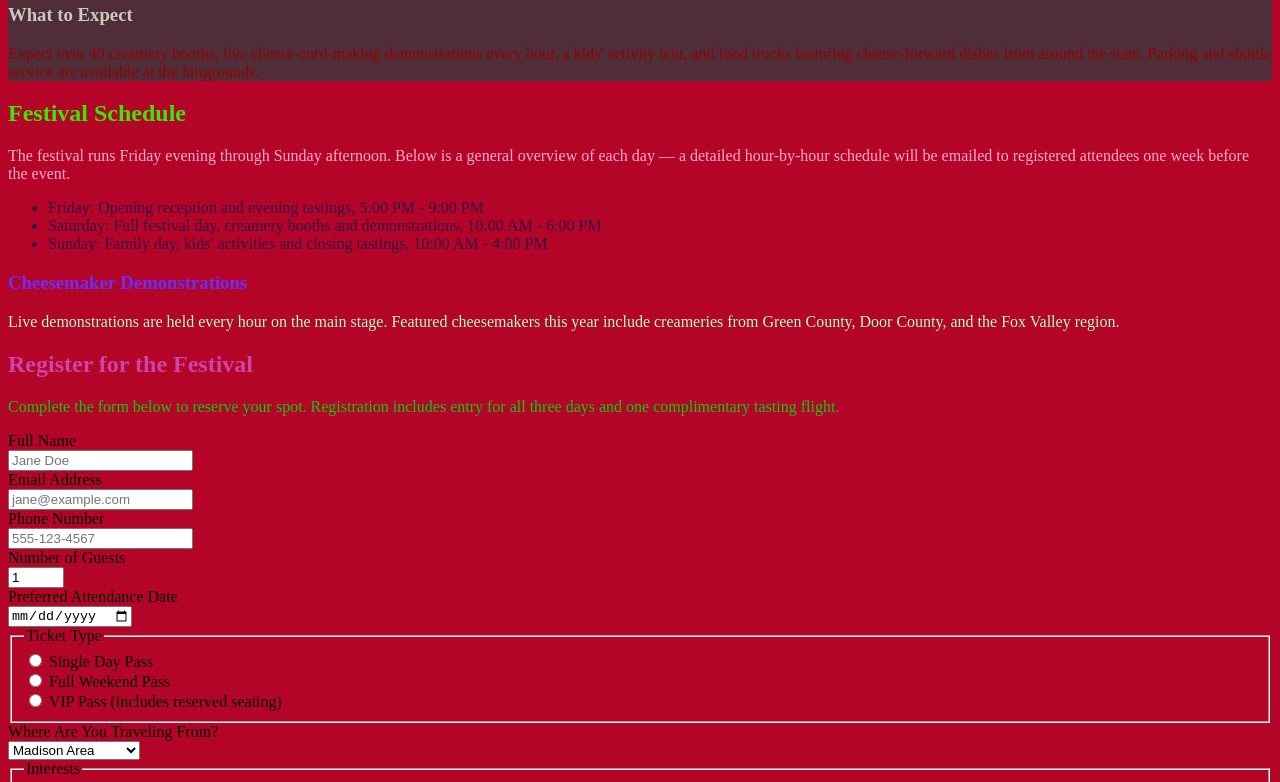
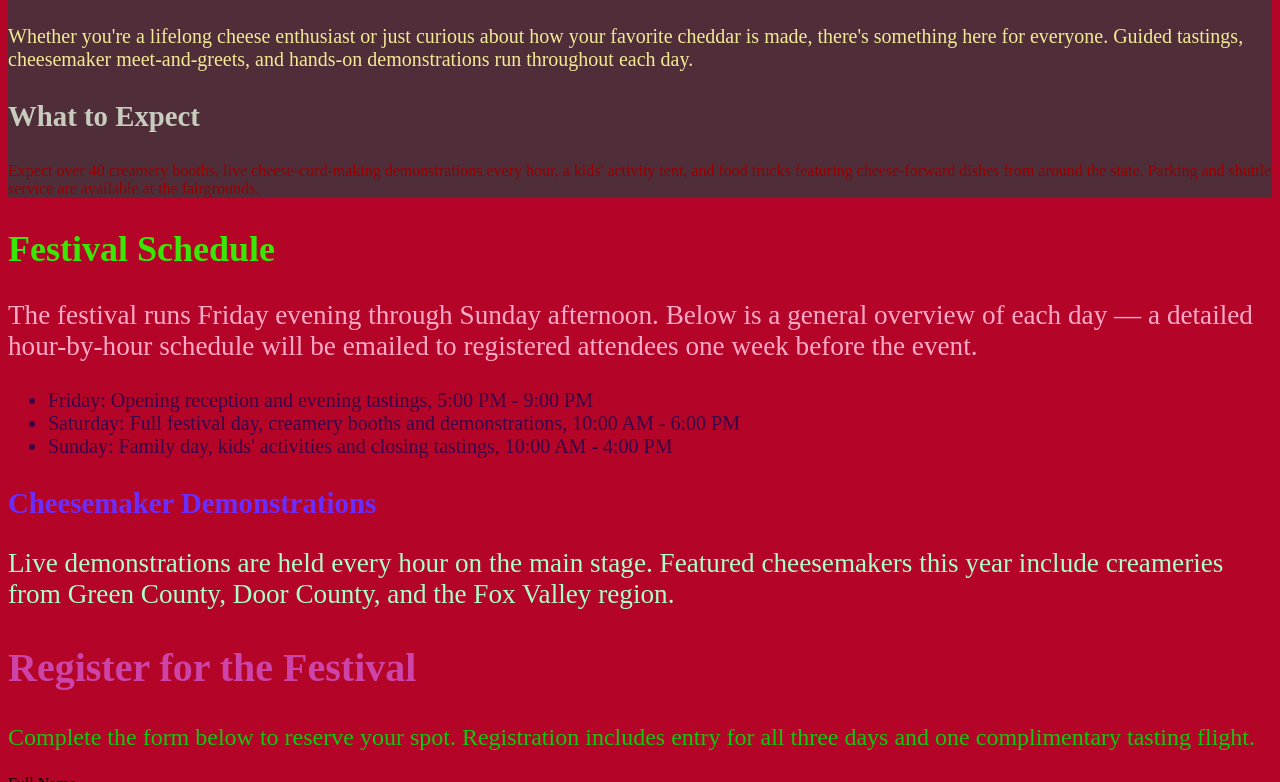
Before and after one commit to jgsielaff/LP6-Repository, a plain HTML site: page index.html in a window 1280 px wide. Shown: the part 526-1308 px from the top of the page. Drawn offline with Linux system fonts and the light colour scheme.

Commit message:
Add font-size to all text

```diff
--- a/index.html
+++ b/index.html
@@ -37,38 +37,38 @@
 
     <!-- ===== ABOUT SECTION ===== -->
     <section style="background-color: rgb(79, 46, 58);" id="about">
-      <h2 style="color: rgb(55, 100, 250)">About the Festival</h2>
-      <p style="color: rgb(0, 220, 220)">The Wisconsin Cheese Festival brings together the state's best creameries, cheesemakers, and food artisans for
+      <h2 style="color: rgb(55, 100, 250); font-size: 2rem">About the Festival</h2>
+      <p style="color: rgb(0, 220, 220); font-size: 1.5rem">The Wisconsin Cheese Festival brings together the state's best creameries, cheesemakers, and food artisans for
         one unforgettable weekend. Now in its twelfth year, the festival has grown from a small county gathering into
         one of the Midwest's largest celebrations of dairy craftsmanship.</p>
-      <p style="color: rgb(243, 234, 150)">Whether you're a lifelong cheese enthusiast or just curious about how your favorite cheddar is made, there's
+      <p style="color: rgb(243, 234, 150); font-size: 1.25rem">Whether you're a lifelong cheese enthusiast or just curious about how your favorite cheddar is made, there's
         something here for everyone. Guided tastings, cheesemaker meet-and-greets, and hands-on demonstrations run
         throughout each day.</p>
-      <h3 style="color: rgb(200, 204, 190)">What to Expect</h3>
-      <p style="color: rgb(150, 0, 0)">Expect over 40 creamery booths, live cheese-curd-making demonstrations every hour, a kids' activity tent, and
+      <h3 style="color: rgb(200, 204, 190); font-size: 1.8rem">What to Expect</h3>
+      <p style="color: rgb(150, 0, 0); font-size: 1rem">Expect over 40 creamery booths, live cheese-curd-making demonstrations every hour, a kids' activity tent, and
         food trucks featuring cheese-forward dishes from around the state. Parking and shuttle service are available at
         the fairgrounds.</p>
     </section>
 
     <!-- ===== SCHEDULE SECTION ===== -->
     <section id="schedule">
-      <h2 style="color: rgb(57, 230, 4)">Festival Schedule</h2>
-      <p style="color: rgb(255, 170, 200)">The festival runs Friday evening through Sunday afternoon. Below is a general overview of each day — a detailed
+      <h2 style="color: rgb(57, 230, 4); font-size: 2.25rem">Festival Schedule</h2>
+      <p style="color: rgb(255, 170, 200); font-size: 1.7rem">The festival runs Friday evening through Sunday afternoon. Below is a general overview of each day — a detailed
         hour-by-hour schedule will be emailed to registered attendees one week before the event.</p>
       <ul>
-        <li style="color: rgb(57, 0, 71)">Friday: Opening reception and evening tastings, 5:00 PM - 9:00 PM</li>
-        <li style="color: rgb(57, 0, 71)">Saturday: Full festival day, creamery booths and demonstrations, 10:00 AM - 6:00 PM</li>
-        <li style="color: rgb(57, 0, 71)">Sunday: Family day, kids' activities and closing tastings, 10:00 AM - 4:00 PM</li>
+        <li style="color: rgb(57, 0, 71); font-size: 1.25rem">Friday: Opening reception and evening tastings, 5:00 PM - 9:00 PM</li>
+        <li style="color: rgb(57, 0, 71); font-size: 1.25rem">Saturday: Full festival day, creamery booths and demonstrations, 10:00 AM - 6:00 PM</li>
+        <li style="color: rgb(57, 0, 71); font-size: 1.25rem">Sunday: Family day, kids' activities and closing tastings, 10:00 AM - 4:00 PM</li>
       </ul>
-      <h3 style="color: rgb(105, 45, 255)">Cheesemaker Demonstrations</h3>
-      <p style="color: rgb(170, 255, 200)">Live demonstrations are held every hour on the main stage. Featured cheesemakers this year include creameries
+      <h3 style="color: rgb(105, 45, 255); font-size: 1.8rem">Cheesemaker Demonstrations</h3>
+      <p style="color: rgb(170, 255, 200); font-size: 1.7rem">Live demonstrations are held every hour on the main stage. Featured cheesemakers this year include creameries
         from Green County, Door County, and the Fox Valley region.</p>
     </section>
 
     <!-- ===== REGISTRATION FORM ===== -->
     <section id="register">
-      <h2 style="color: rgb(205, 67, 167)">Register for the Festival</h2>
-      <p style="color: rgb(15, 200, 15)">Complete the form below to reserve your spot. Registration includes entry for all three days and one
+      <h2 style="color: rgb(205, 67, 167); font-size: 2.5rem">Register for the Festival</h2>
+      <p style="color: rgb(15, 200, 15); font-size: 1.5rem">Complete the form below to reserve your spot. Registration includes entry for all three days and one
         complimentary tasting flight.</p>
 
       <form action="#" method="post">
```
